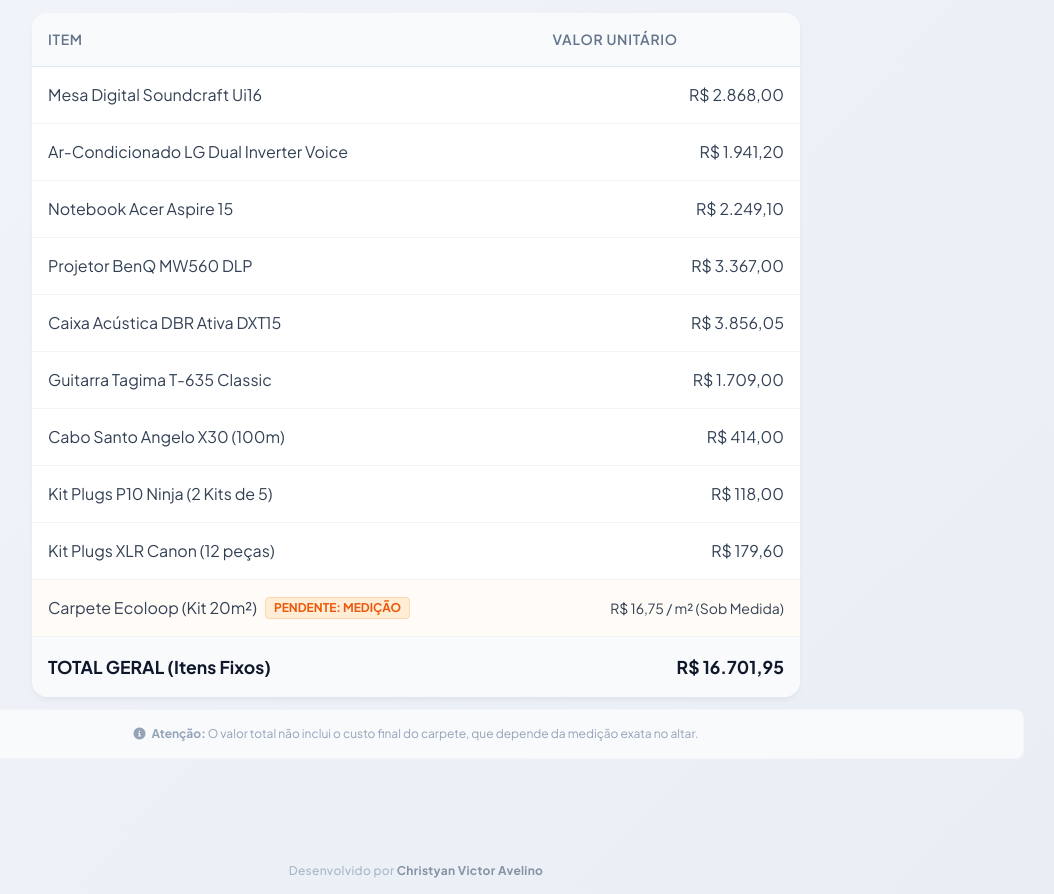
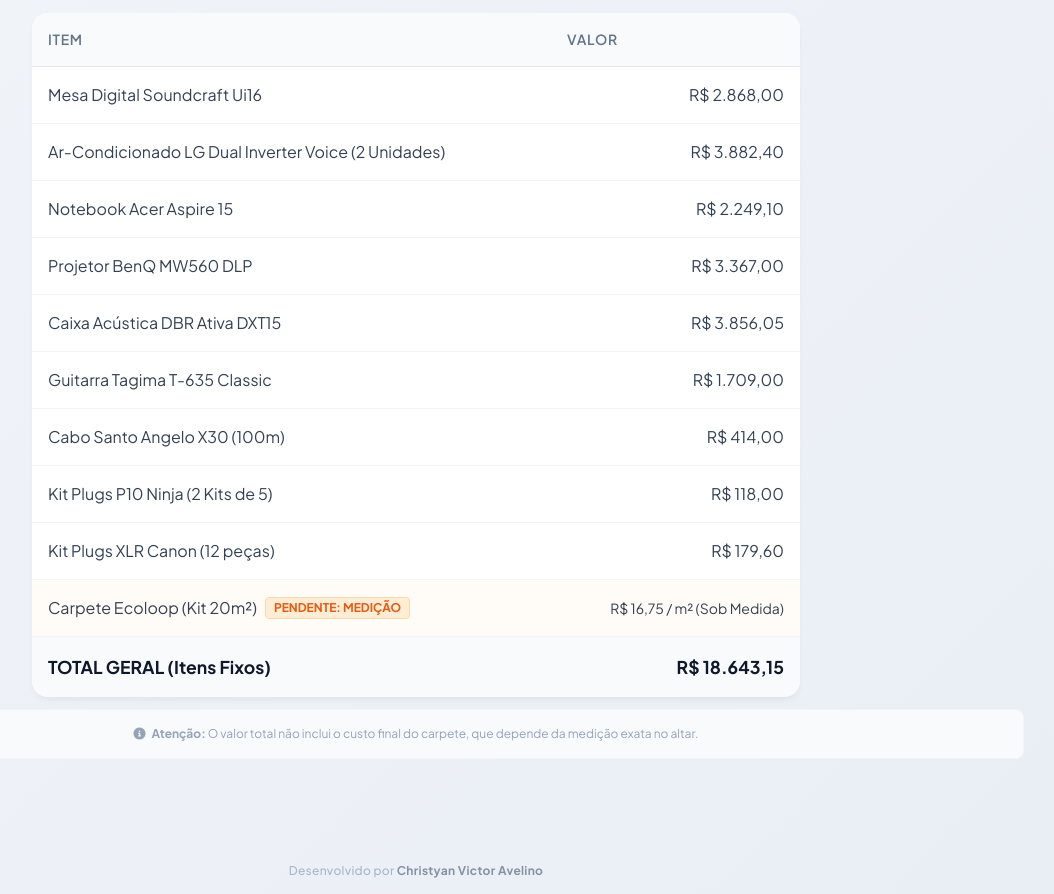
Before and after one commit to christyan05/OR-AMENTO, a plain HTML site: page index.html in a window 1280 px wide. Shown: the part 1460-2354 px from the top of the page, without its empty margins (224-1278 px from the left). Drawn offline with nearby package versions, Linux system fonts and the light colour scheme.

```diff
--- a/index.html
+++ b/index.html
@@ -365,7 +365,7 @@
                     <thead>
                         <tr>
                             <th>Item</th>
-                            <th class="text-right">Valor Unitário</th>
+                            <th class="text-right">Valor</th>
                         </tr>
                     </thead>
                     <tbody>
@@ -374,8 +374,8 @@
                             <td class="text-right">R$ 2.868,00</td>
                         </tr>
                         <tr>
-                            <td>Ar-Condicionado LG Dual Inverter Voice</td>
-                            <td class="text-right">R$ 1.941,20</td>
+                            <td>Ar-Condicionado LG Dual Inverter Voice (2 Unidades)</td>
+                            <td class="text-right">R$ 3.882,40</td>
                         </tr>
                         <tr>
                             <td>Notebook Acer Aspire 15</td>
@@ -414,7 +414,7 @@
                         </tr>
                         <tr>
                             <td>TOTAL GERAL (Itens Fixos)</td>
-                            <td class="text-right text-blue-600 font-bold text-xl">R$ 16.701,95</td>
+                            <td class="text-right text-blue-600 font-bold text-xl">R$ 18.643,15</td>
                         </tr>
                     </tbody>
                 </table>
```
